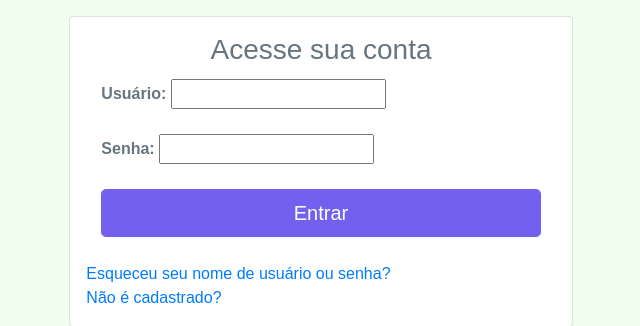
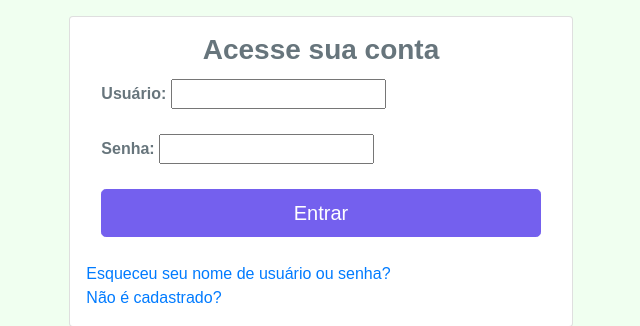
Before and after one commit to VilaAttena/VilaAttenaDjango, a Django app: page /accounts/login/ in a window 1280 px wide. Shown: the part 56-382 px from the top of the page, without its empty margins (319-959 px from the left). Run offline with Django 3.2, Linux system fonts and the light colour scheme; some libraries are stand-ins or nearby versions.

Commit message:
Alterações visuais

```diff
--- a/sistema/templates/registration/login.html
+++ b/sistema/templates/registration/login.html
@@ -13,7 +13,7 @@
       <div class="row justify-content-center">
           <div class="col-lg-5 col-xlg-9 col-md-7">
               <div class="card p-3">
-                  <h3 class="card-title m-t-10 text-center">Acesse sua conta</h3>
+                  <h3 class="card-title m-t-10 text-center"><b>Acesse sua conta</b></h3>
                   <form class="form-horizontal" method="POST">
                   		{% csrf_token %}
 	                    <div class="form-group">
```
